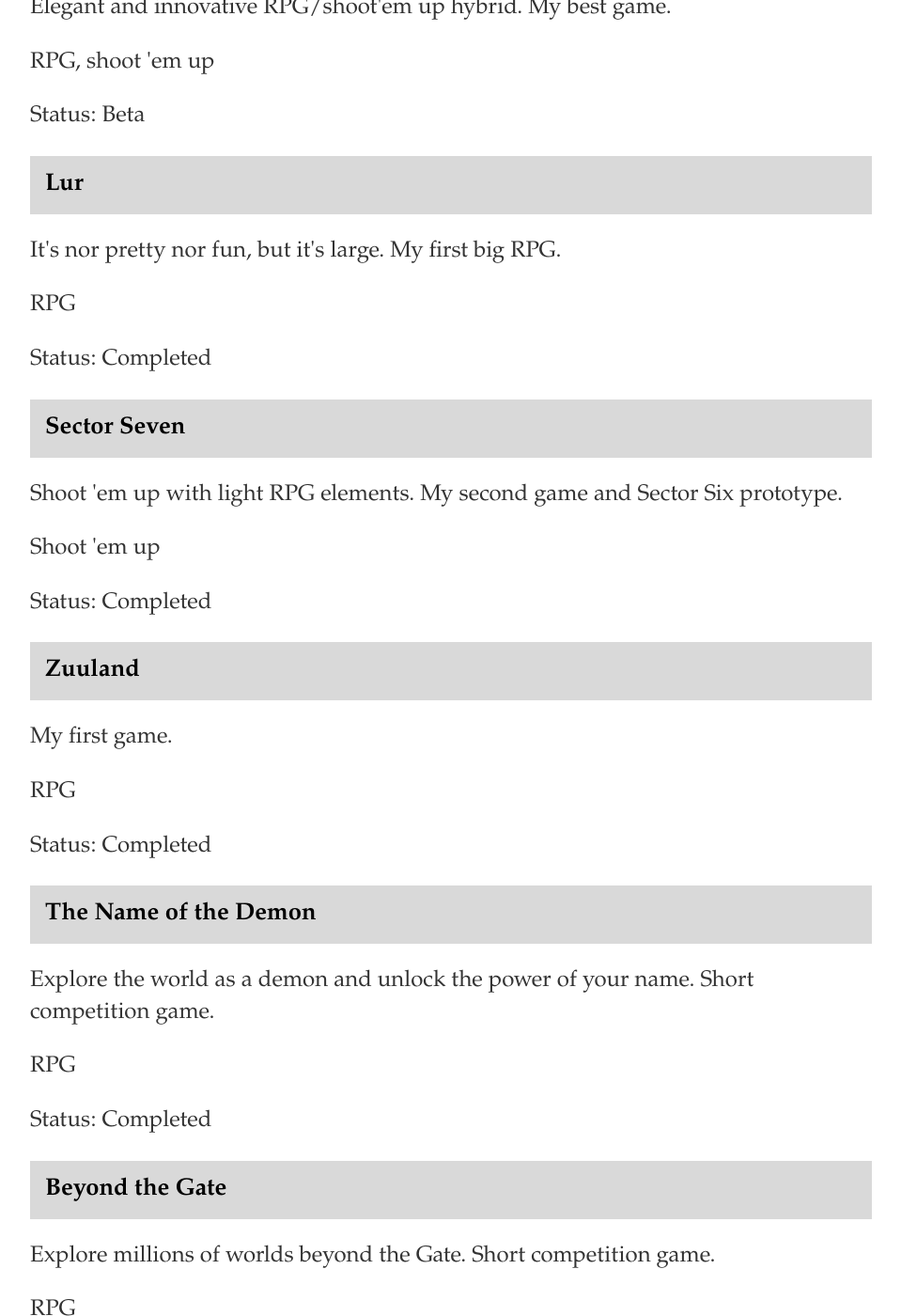
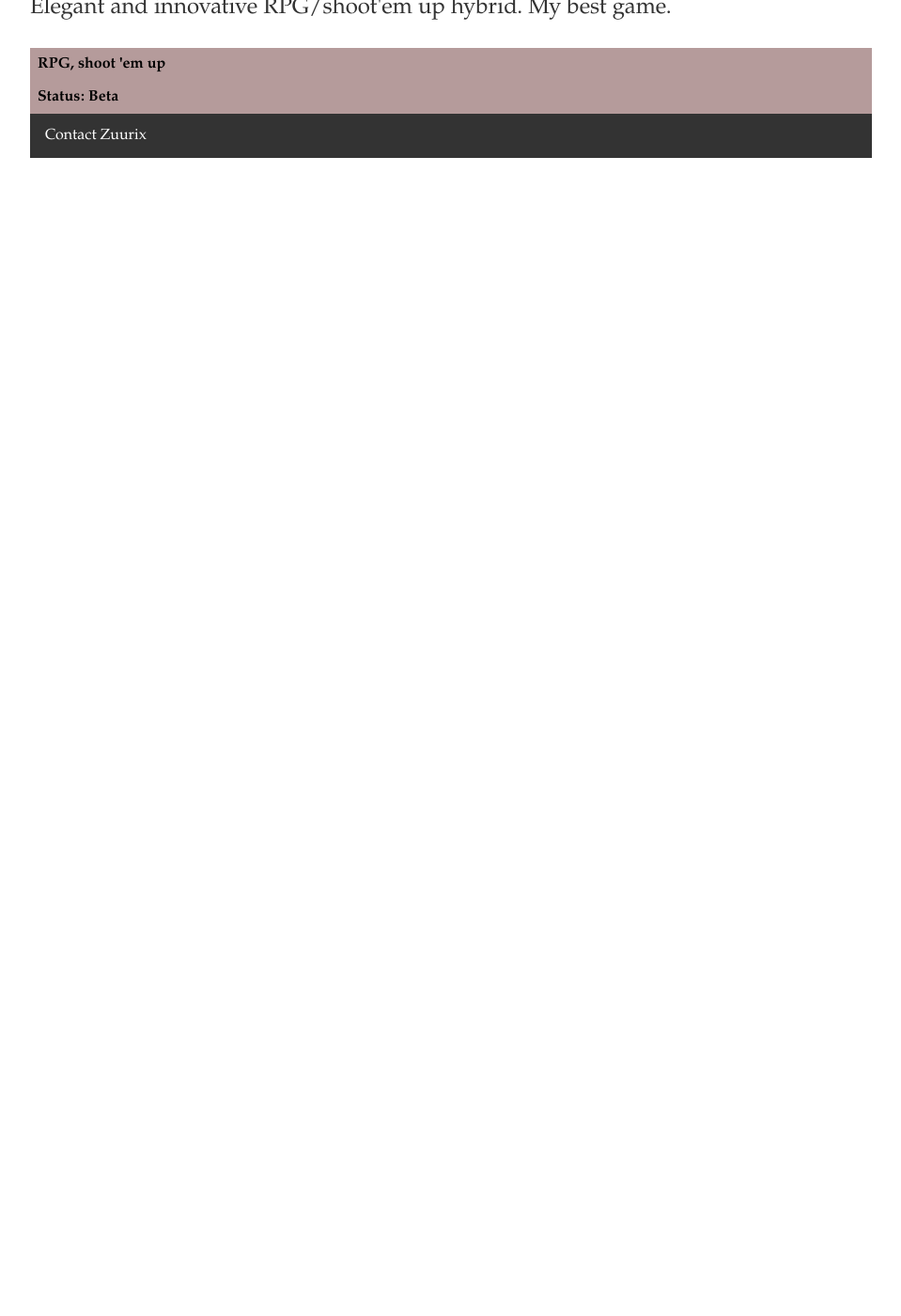
Before and after one commit to Phoebe3663/Zuurix.github.io, a Jekyll site: the page built from games/index.html, in a window 1280 px wide and 1400 px high, scrolled down 556 px. Shown: the whole window at 94% size, without its empty margins (160-1119 px from the left). Built offline with Jekyll 4.4.1, drawn with Linux system fonts in a browser that asks for light colours; after the commit the page ends 900 px from its top, so only the background shows below that; some of the changed text lies outside the part shown.

Commit message:
Update index.html

```diff
--- a/games/index.html
+++ b/games/index.html
@@ -7,42 +7,7 @@ title: Zuurix.com - Games
 
 	<h2>Sector Six</h2>
 	<p>Elegant and innovative RPG/shoot'em up hybrid. My best game.</p>
-	<p>RPG, shoot 'em up</p>
-	<p>Status: Beta</p>
-
-	<h2>Lur</h2>
-	<p>It's nor pretty nor fun, but it's large. My first big RPG.</p>
-	<p>RPG</p>
-	<p>Status: Completed</p>
-
-	<h2>Sector Seven</h2>
-	<p>Shoot 'em up with light RPG elements. My second game and Sector Six prototype.</p>
-	<p>Shoot 'em up</p>
-	<p>Status: Completed</p>
-
-	<h2>Zuuland</h2>
-	<p>My first game.</p>
-	<p>RPG</p>
-	<p>Status: Completed</p>
-
-	<h2>The Name of the Demon</h2>
-	<p>Explore the world as a demon and unlock the power of your name. Short competition game.</p>
-	<p>RPG</p>
-	<p>Status: Completed</p>
-
-	<h2>Beyond the Gate</h2>
-	<p>Explore millions of worlds beyond the Gate. Short competition game.</p>
-	<p>RPG</p>
-	<p>Status: Completed</p>
-
-	<h2>The Cursed Legion</h2>
-	<p>Become the leader of the Cursed Legion and restore it to the former glory. Features art by my brother.</p>
-	<p>CCG</p>
-	<p>Status: Alpha</p>
-
-	<h2>Run Out</h2>
-	<p>Earth is gone. Can you bring it back?</p>
-	<p>Episodic RPG</p>
-	<p>Status: Alpha</p>
+	<h3>RPG, shoot 'em up</h3>
+	<h3>Status: Beta</h3>
 
 </div><!-- /.blurb -->
```
